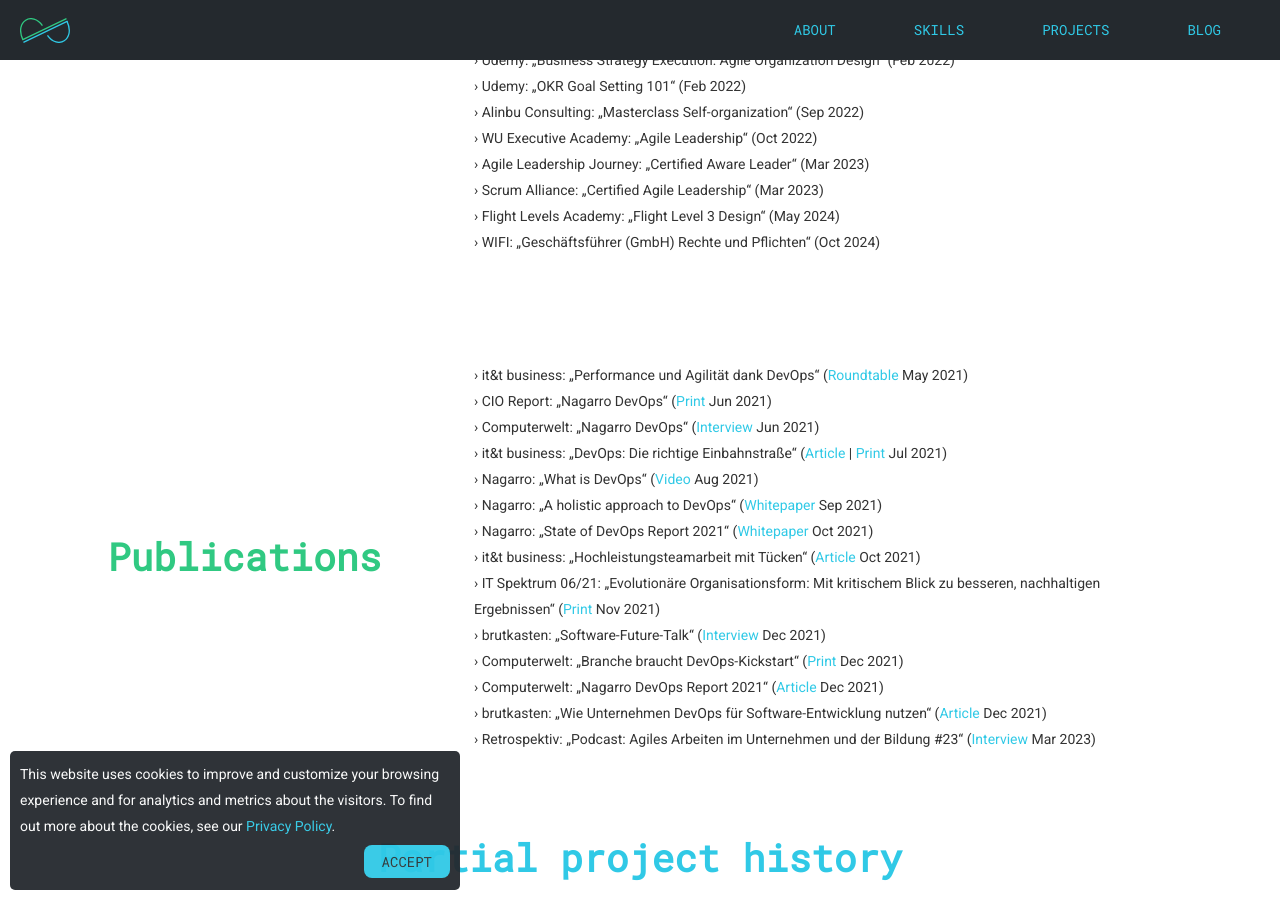
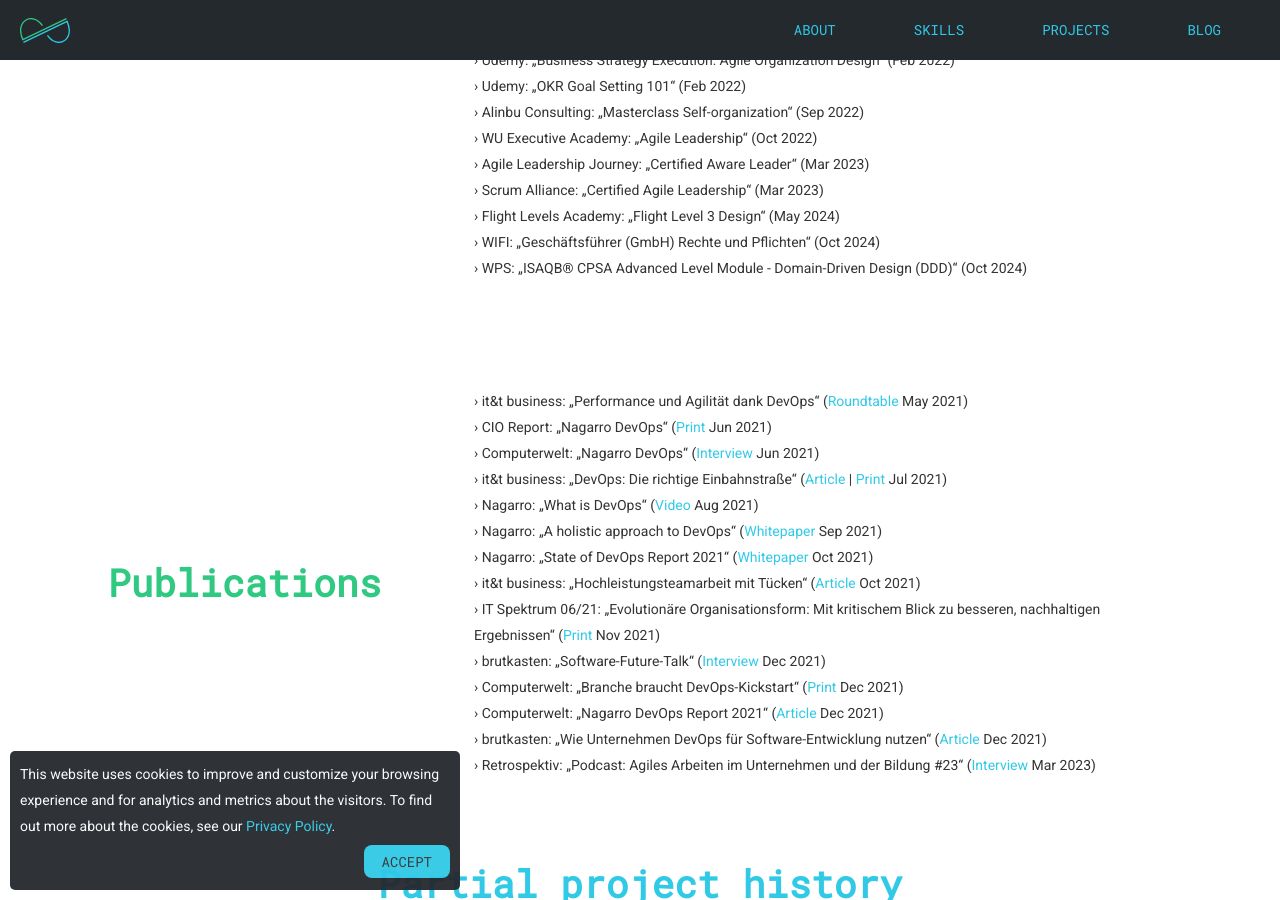
Before and after one commit to juergenpointinger/juergenpointinger.github.io, a Jekyll site: the page built from index.html, in a window 1280 px wide and 900 px high, scrolled down 2159 px. Built offline with Jekyll 4.4.1, drawn with Linux system fonts in a browser that asks for light colours; nearby versions of some CDN libraries; some web fonts are replaced.

Commit message:
New DDD certificate

```diff
--- a/_data/certificates.yml
+++ b/_data/certificates.yml
@@ -401,3 +401,15 @@
   organization: WIFI
   type: Training
   issue_date: 2024-10-02
+
+- name: ISAQB® CPSA Advanced Level Module - Domain-Driven Design (DDD)
+  learning_objectives:
+    - Domain, model, and Ubiquitous Language
+    - Knowledge Crunching: The path to the model
+    - From model to implementation
+    - The model in application architecture
+    - Strategic Design 1: Cutting and distinguishing models from one another”
+    - Strategic Design 2: Context Mapping
+  organization: WPS
+  type: Certificate
+  issue_date: 2024-10-25
```
